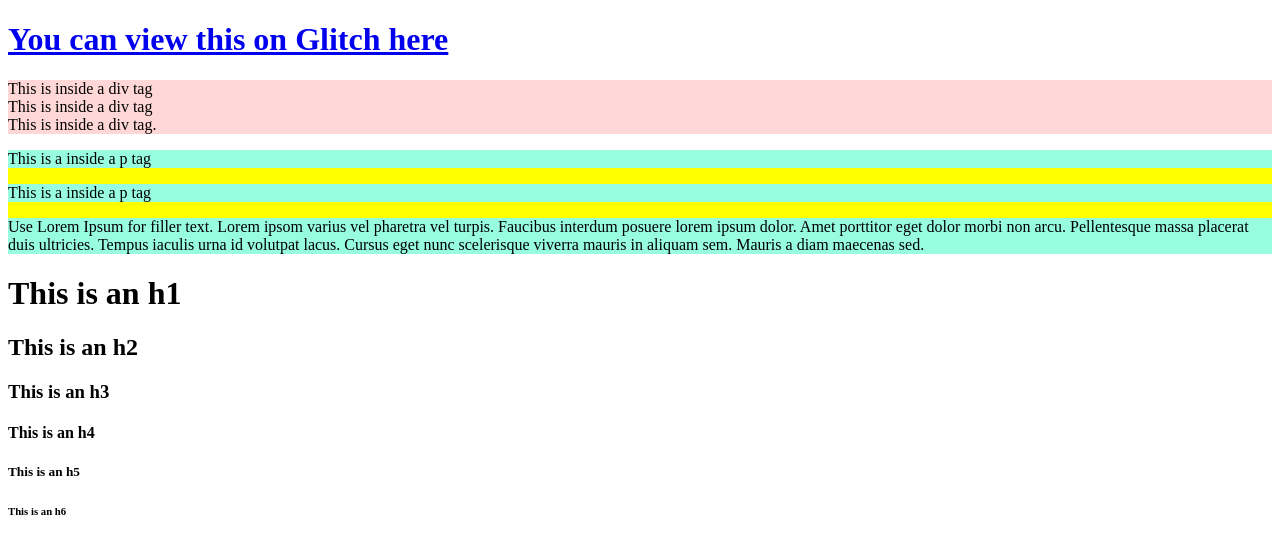
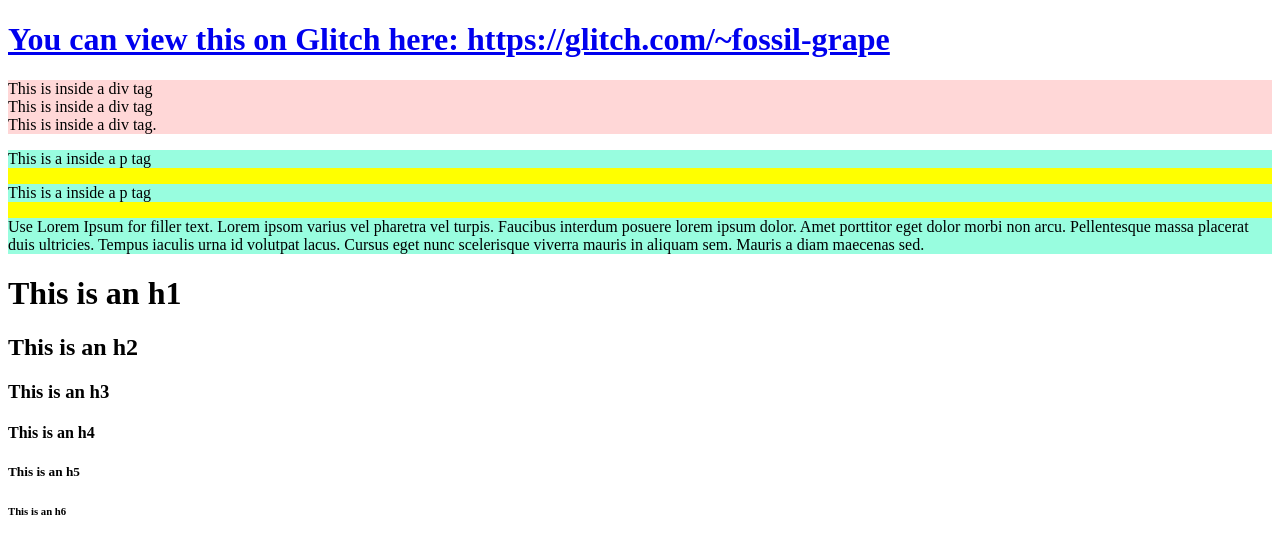
Before and after one commit to zhuzhu16/ucla-sdp19-computer-programming-first-session, a plain HTML site: page day-2/day2-no-comments.html in a window 1280 px wide. Shown: the top 538 px of the page. Drawn offline with Linux system fonts and the light colour scheme.

Commit message:
added glitch link to day 2 folder, and added discussion questions

```diff
--- a/day-2/day2-no-comments.html
+++ b/day-2/day2-no-comments.html
@@ -1,3 +1,5 @@
+<!-- You can view this on Glitch here: https://glitch.com/~fossil-grape -->
+
 <!DOCTYPE html>
 
 <html>
@@ -8,7 +10,7 @@
 
   <body>
 
-    <h1><a href="https://glitch.com/~fossil-grape">You can view this on Glitch here</a></h1>
+    <h1><a href="https://glitch.com/~fossil-grape">You can view this on Glitch here: https://glitch.com/~fossil-grape </a></h1>
 
     <div style="background-color: #FFD7D7">
        This is inside a div tag
```
